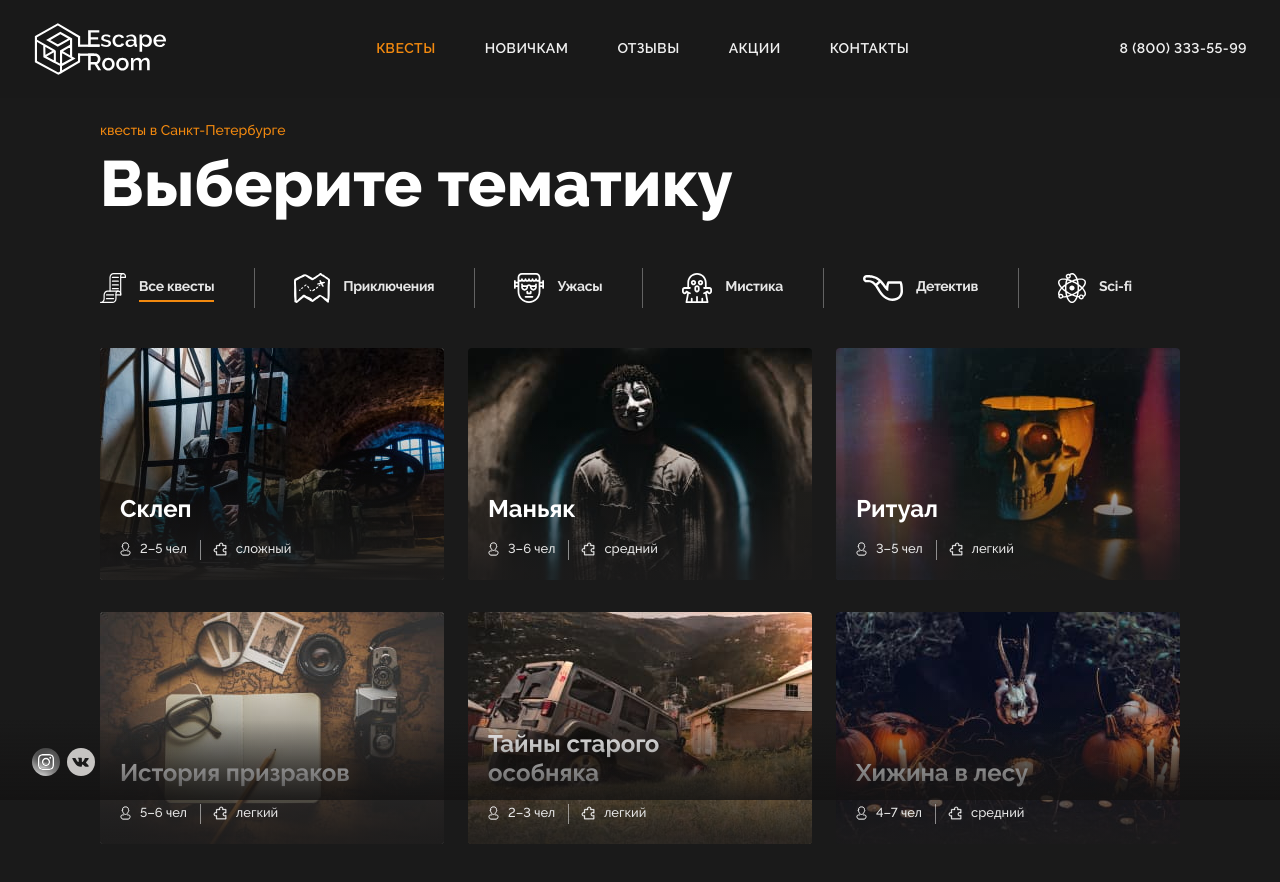
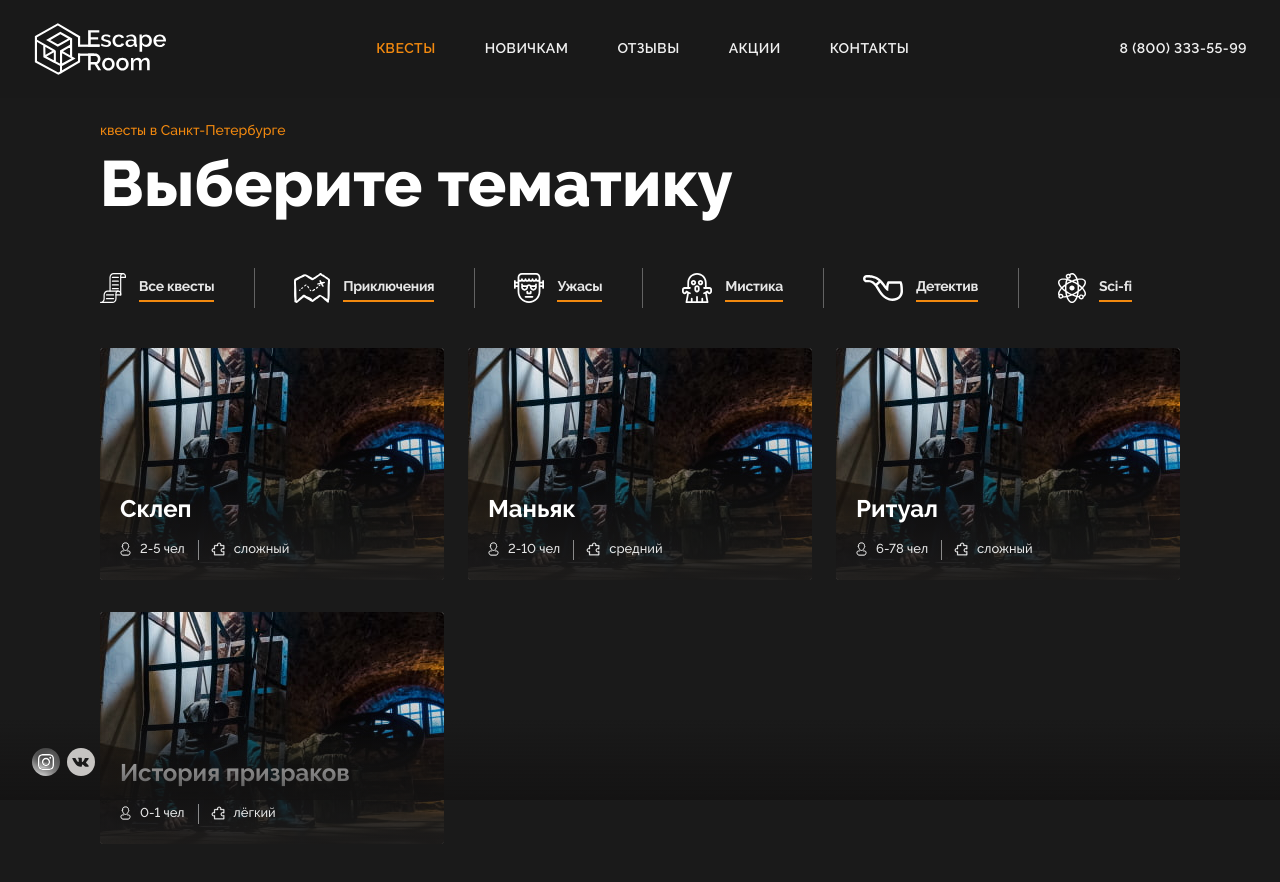
Before and after one commit to Vituna/quests-catalog, a React (Create React App) app: page / in a window 1280 px wide. Shown: the top 882 px of the page. Built offline with nearby package versions, Linux system fonts and the light colour scheme.

Commit message:
Добавляет мокки

```diff
--- a/src/components/app/app.jsx
+++ b/src/components/app/app.jsx
@@ -10,18 +10,20 @@ import Home from 'components/home/home';
 import { appTheme } from './common';
 import * as S from './app.styled';
 
+import { AppRoute } from 'const';
+
 const App = () => (
   <ThemeProvider theme={appTheme}>
     <S.GlobalStyle />
     <Router>
       <Switch>
-        <Route exact path="/quest">
+        <Route exact path={AppRoute.Quest}>
           <DetailedQuest />
         </Route>
-        <Route exact path="/contacts">
+        <Route exact path={AppRoute.Contacts}>
           <Contacts />
         </Route>
-        <Route path="/">
+        <Route path={AppRoute.Main}>
           <Home />
         </Route>
       </Switch>
--- a/src/components/home/components/quests-catalog/quests-catalog.jsx
+++ b/src/components/home/components/quests-catalog/quests-catalog.jsx
@@ -1,61 +1,31 @@
-import { ReactComponent as IconAllQuests } from 'assets/img/icon-all-quests.svg';
-import { ReactComponent as IconAdventures } from 'assets/img/icon-adventures.svg';
-import { ReactComponent as IconHorrors } from 'assets/img/icon-horrors.svg';
-import { ReactComponent as IconMystic } from 'assets/img/icon-mystic.svg';
-import { ReactComponent as IconDetective } from 'assets/img/icon-detective.svg';
-import { ReactComponent as IconScifi } from 'assets/img/icon-scifi.svg';
 import { ReactComponent as IconPerson } from 'assets/img/icon-person.svg';
 import { ReactComponent as IconPuzzle } from 'assets/img/icon-puzzle.svg';
 import * as S from './quests-catalog.styled';
 
+import {Filers} from '../../../../const'
+import {getTranslationLevel} from '../../../../utils'
+
+import {mockQuests} from '../../../../mock'
+
 const QuestsCatalog = () => (
   <>
     <S.Tabs>
-      <S.TabItem>
-        <S.TabBtn isActive>
-          <IconAllQuests />
-          <S.TabTitle>Все квесты</S.TabTitle>
-        </S.TabBtn>
-      </S.TabItem>
-
-      <S.TabItem>
-        <S.TabBtn>
-          <IconAdventures />
-          <S.TabTitle>Приключения</S.TabTitle>
-        </S.TabBtn>
-      </S.TabItem>
-
-      <S.TabItem>
-        <S.TabBtn>
-          <IconHorrors />
-          <S.TabTitle>Ужасы</S.TabTitle>
-        </S.TabBtn>
-      </S.TabItem>
-
-      <S.TabItem>
-        <S.TabBtn>
-          <IconMystic />
-          <S.TabTitle>Мистика</S.TabTitle>
-        </S.TabBtn>
-      </S.TabItem>
-
-      <S.TabItem>
-        <S.TabBtn>
-          <IconDetective />
-          <S.TabTitle>Детектив</S.TabTitle>
-        </S.TabBtn>
-      </S.TabItem>
-
-      <S.TabItem>
-        <S.TabBtn>
-          <IconScifi />
-          <S.TabTitle>Sci-fi</S.TabTitle>
-        </S.TabBtn>
-      </S.TabItem>
+      {Filers.map(({title, icon: Icon}) => {
+        return (
+          <S.TabItem>
+          <S.TabBtn isActive>
+            <Icon />
+            <S.TabTitle>{title}</S.TabTitle>
+          </S.TabBtn>
+        </S.TabItem>
+        )
+      })}
     </S.Tabs>
 
     <S.QuestsList>
-      <S.QuestItem>
+    {mockQuests.map(({id, title, peopleCount, level}) => {
+      return (
+        <S.QuestItem key={id}>
         <S.QuestItemLink to="/quest">
           <S.Quest>
             <S.QuestImage
@@ -66,16 +36,16 @@ const QuestsCatalog = () => (
             />
 
             <S.QuestContent>
-              <S.QuestTitle>Склеп</S.QuestTitle>
+              <S.QuestTitle>{title}</S.QuestTitle>
 
               <S.QuestFeatures>
                 <S.QuestFeatureItem>
                   <IconPerson />
-                  2–5 чел
+                  {peopleCount.join('-')} чел
                 </S.QuestFeatureItem>
                 <S.QuestFeatureItem>
                   <IconPuzzle />
-                  сложный
+                  {getTranslationLevel(level)}
                 </S.QuestFeatureItem>
               </S.QuestFeatures>
             </S.QuestContent>
@@ -83,145 +53,9 @@ const QuestsCatalog = () => (
         </S.QuestItemLink>
       </S.QuestItem>
 
-      <S.QuestItem>
-        <S.QuestItemLink to="/quest">
-          <S.Quest>
-            <S.QuestImage
-              src="img/preview-maniac.jpg"
-              width="344"
-              height="232"
-              alt="квест Маньяк"
-            />
+      )
+    })}
 
-            <S.QuestContent>
-              <S.QuestTitle>Маньяк</S.QuestTitle>
-
-              <S.QuestFeatures>
-                <S.QuestFeatureItem>
-                  <IconPerson />
-                  3–6 чел
-                </S.QuestFeatureItem>
-                <S.QuestFeatureItem>
-                  <IconPuzzle />
-                  средний
-                </S.QuestFeatureItem>
-              </S.QuestFeatures>
-            </S.QuestContent>
-          </S.Quest>
-        </S.QuestItemLink>
-      </S.QuestItem>
-
-      <S.QuestItem>
-        <S.QuestItemLink to="/quest">
-          <S.Quest>
-            <S.QuestImage
-              src="img/preview-ritual.jpg"
-              width="344"
-              height="232"
-              alt="квест Ритуал"
-            />
-
-            <S.QuestContent>
-              <S.QuestTitle>Ритуал</S.QuestTitle>
-
-              <S.QuestFeatures>
-                <S.QuestFeatureItem>
-                  <IconPerson />
-                  3–5 чел
-                </S.QuestFeatureItem>
-                <S.QuestFeatureItem>
-                  <IconPuzzle />
-                  легкий
-                </S.QuestFeatureItem>
-              </S.QuestFeatures>
-            </S.QuestContent>
-          </S.Quest>
-        </S.QuestItemLink>
-      </S.QuestItem>
-
-      <S.QuestItem>
-        <S.QuestItemLink to="/quest">
-          <S.Quest>
-            <S.QuestImage
-              src="img/preview-old-ceil.jpg"
-              width="344"
-              height="232"
-              alt="квест История призраков"
-            />
-
-            <S.QuestContent>
-              <S.QuestTitle>История призраков</S.QuestTitle>
-
-              <S.QuestFeatures>
-                <S.QuestFeatureItem>
-                  <IconPerson />
-                  5–6 чел
-                </S.QuestFeatureItem>
-                <S.QuestFeatureItem>
-                  <IconPuzzle />
-                  легкий
-                </S.QuestFeatureItem>
-              </S.QuestFeatures>
-            </S.QuestContent>
-          </S.Quest>
-        </S.QuestItemLink>
-      </S.QuestItem>
-
-      <S.QuestItem>
-        <S.QuestItemLink to="/quest">
-          <S.Quest>
-            <S.QuestImage
-              src="img/preview-final-frontier.jpg"
-              width="344"
-              height="232"
-              alt="квест Тайны старого особняка"
-            />
-
-            <S.QuestContent>
-              <S.QuestTitle>Тайны старого особняка</S.QuestTitle>
-
-              <S.QuestFeatures>
-                <S.QuestFeatureItem>
-                  <IconPerson />
-                  2–3 чел
-                </S.QuestFeatureItem>
-                <S.QuestFeatureItem>
-                  <IconPuzzle />
-                  легкий
-                </S.QuestFeatureItem>
-              </S.QuestFeatures>
-            </S.QuestContent>
-          </S.Quest>
-        </S.QuestItemLink>
-      </S.QuestItem>
-
-      <S.QuestItem>
-        <S.QuestItemLink to="/quest">
-          <S.Quest>
-            <S.QuestImage
-              src="img/preview-house-in-the-woods.jpg"
-              width="344"
-              height="232"
-              alt="квест Хижина в лесу"
-            />
-
-            <S.QuestContent>
-              <S.QuestTitle>Хижина в лесу</S.QuestTitle>
-
-              <S.QuestFeatures>
-                <S.QuestFeatureItem>
-                  <IconPerson />
-                  4–7 чел
-                </S.QuestFeatureItem>
-                <S.QuestFeatureItem>
-                  <IconPuzzle />
-                  средний
-                </S.QuestFeatureItem>
-              </S.QuestFeatures>
-            </S.QuestContent>
-          </S.Quest>
-        </S.QuestItemLink>
-      </S.QuestItem>
     </S.QuestsList>
   </>
 );
--- /dev/null
+++ b/src/const.js
@@ -0,0 +1,50 @@
+import { ReactComponent as IconAllQuests } from './assets/img/icon-all-quests.svg';
+import { ReactComponent as IconAdventures } from './assets/img/icon-adventures.svg';
+import { ReactComponent as IconHorrors } from './assets/img/icon-horrors.svg';
+import { ReactComponent as IconMystic } from './assets/img/icon-mystic.svg';
+import { ReactComponent as IconDetective } from './assets/img/icon-detective.svg';
+import { ReactComponent as IconScifi } from './assets/img/icon-scifi.svg';
+
+export const AppRoute = {
+  Main: '/',
+  Quest: '/quest/:id',
+  Contacts: '/contacts'
+}
+
+export const ApiRoute = {
+  Quests: '/quests',
+  Orders: '/orders',
+}
+
+export const Filers = [
+  {
+    title: 'Все квесты',
+    icon: IconAllQuests,
+  },
+  {
+    title: 'Приключения',
+    icon: IconAdventures,
+  },
+  {
+    title: 'Ужасы',
+    icon: IconHorrors,
+  },
+  {
+    title: 'Мистика',
+    icon: IconMystic,
+  },
+  {
+    title: 'Детектив',
+    icon: IconDetective,
+  },
+  {
+    title: 'Sci-fi',
+    icon: IconScifi,
+  },
+]
+
+export const Level = {
+  Hard: 'hard',
+  Medium: 'medium',
+  Easy: 'easy',
+}
--- /dev/null
+++ b/src/mock.js
@@ -0,0 +1,49 @@
+export const mockQuests = [
+  {
+    id: 1,
+    title: "Склеп",
+    description: "Средневековое кладбище таит в себе много страшных тайн. Местные жители говорят, что в склепе похоронен граф вампир, который по ночам выходит на охоту, чтобы испить человеческой крови. Через час солнце опустится за горизонт, успеете ли вы убить вампира и выбраться из склепа?",
+    previewImg: "img/preview-sklep.jpg",
+    coverImg: "img/cover-sklep.jpg",
+    type: "horror",
+    level: "hard",
+    peopleCount: [2, 5],
+    duration: 120
+  },
+
+  {
+    id: 2,
+    title: "Маньяк",
+    description: "Средневековое кладбище таит в себе много страшных тайн. Местные жители говорят, что в склепе похоронен граф вампир, который по ночам выходит на охоту, чтобы испить человеческой крови. Через час солнце опустится за горизонт, успеете ли вы убить вампира и выбраться из склепа?",
+    previewImg: "img/preview-sklep.jpg",
+    coverImg: "img/cover-sklep.jpg",
+    type: "horror",
+    level: "medium",
+    peopleCount: [2, 10],
+    duration: 120
+  },
+
+  {
+    id: 3,
+    title: "Ритуал",
+    description: "Средневековое кладбище таит в себе много страшных тайн. Местные жители говорят, что в склепе похоронен граф вампир, который по ночам выходит на охоту, чтобы испить человеческой крови. Через час солнце опустится за горизонт, успеете ли вы убить вампира и выбраться из склепа?",
+    previewImg: "img/preview-sklep.jpg",
+    coverImg: "img/cover-sklep.jpg",
+    type: "horror",
+    level: "hard",
+    peopleCount: [6, 78],
+    duration: 120
+  },
+
+  {
+    id: 4,
+    title: "История призраков",
+    description: "Средневековое кладбище таит в себе много страшных тайн. Местные жители говорят, что в склепе похоронен граф вампир, который по ночам выходит на охоту, чтобы испить человеческой крови. Через час солнце опустится за горизонт, успеете ли вы убить вампира и выбраться из склепа?",
+    previewImg: "img/preview-sklep.jpg",
+    coverImg: "img/cover-sklep.jpg",
+    type: "horror",
+    level: "easy",
+    peopleCount: [0, 1],
+    duration: 120
+  },
+];
--- /dev/null
+++ b/src/utils.js
@@ -0,0 +1,14 @@
+import {Level} from './const'
+
+export const getTranslationLevel = (level) => {
+  switch (level) {
+    case Level.Hard:
+      return 'сложный';
+    case Level.Medium:
+      return 'средний';
+    case Level.Easy:
+      return 'лёгкий';
+    default:
+      return '';
+  }
+};
```
